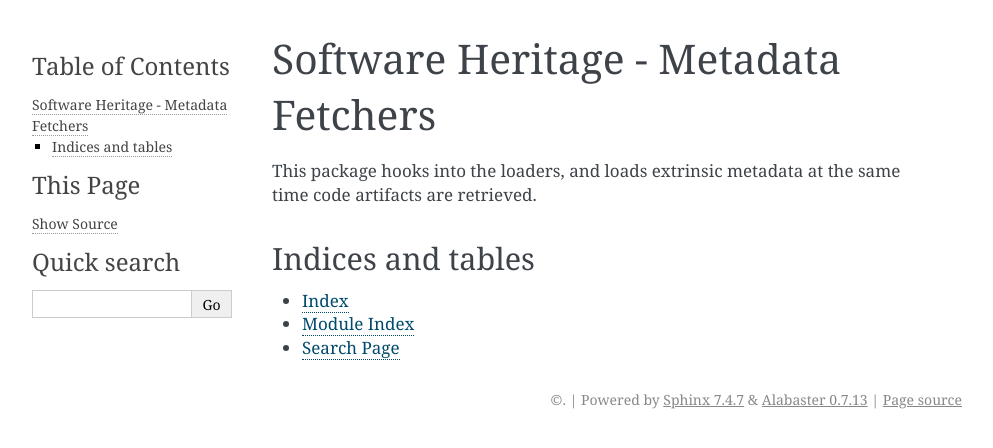
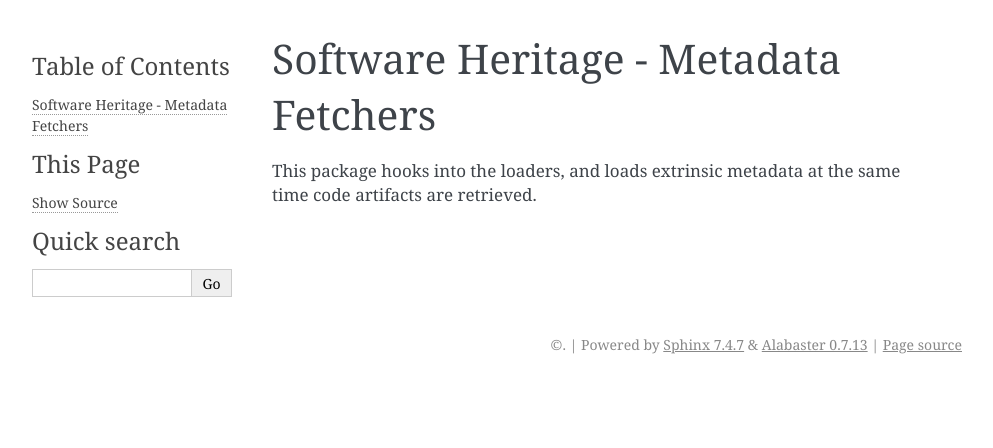
Before and after one commit to SoftwareHeritage/swh-loader-metadata, a Sphinx documentation site: the page built from docs/index.rst, in a window 1280 px wide. Shown: the top 448 px of the page, without its empty margins (148-1141 px from the left). Built offline with Sphinx 7.4.7, drawn with Linux system fonts in a browser that asks for light colours; some of the changed lines change nothing that is shown.

Commit message:
docs: Include module indices only when building standalone package doc
In order to remove warnings about /apidoc/*.rst files being included
multiple times in toc when building full swh documentation, prefer to
include module indices only when building standalone package documentation.

Also include them the proper sphinx way.

Related to T4496

```diff
--- a/docs/index.rst
+++ b/docs/index.rst
@@ -7,9 +7,11 @@
    :caption: Contents:
 
 
-Indices and tables
-------------------
+.. only:: standalone_package_doc
 
-* :ref:`genindex`
-* :ref:`modindex`
-* :ref:`search`
+   Indices and tables
+   ------------------
+
+   * :ref:`genindex`
+   * :ref:`modindex`
+   * :ref:`search`
```
